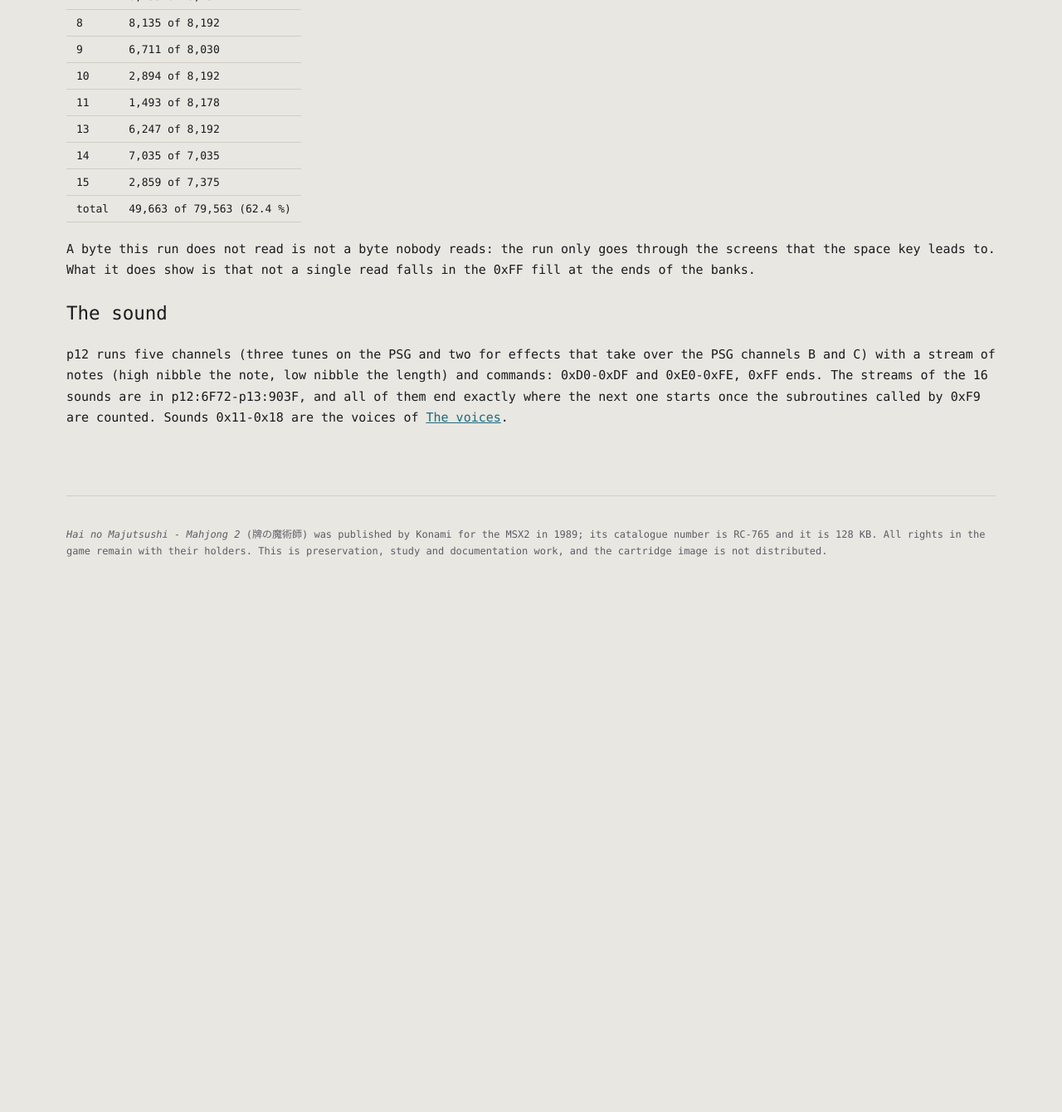
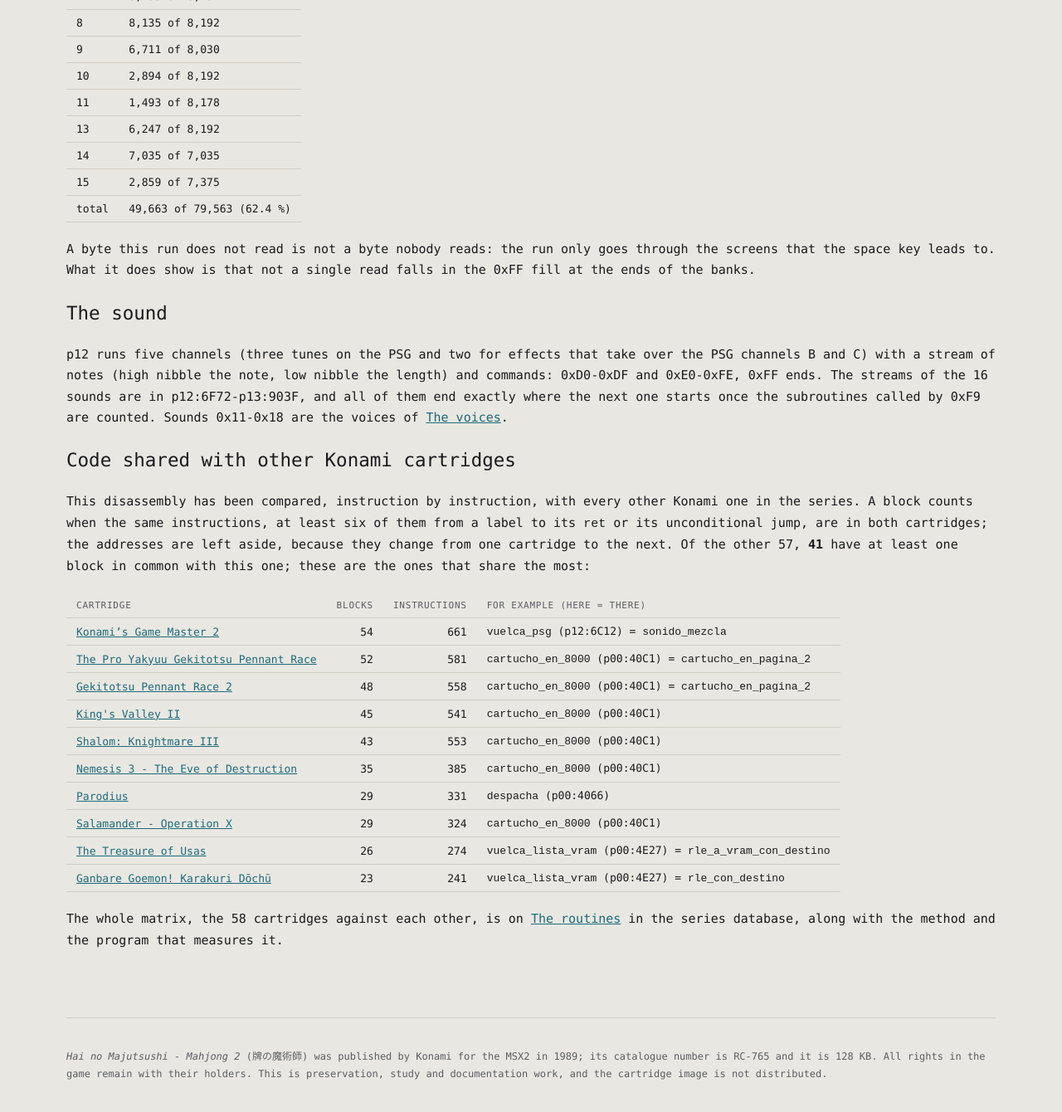
Before and after one commit to antxiko/Majutsushi-disassembly, a Jekyll site: the page built from docs/UNDER-THE-HOOD.md, in a window 1280 px wide and 1400 px high, scrolled down 2615 px. Shown: the top 1340 px of the window at 83% size. Built offline with Jekyll 4.4.1, drawn with Linux system fonts in a browser that asks for light colours; our own code applies the rules of GitHub Pages for plain Markdown files; before the commit the page ends 3385 px from its top, so only the background shows below that.

Commit message:
El codigo que comparte con los otros Konami de la serie
Seccion nueva al final de la pagina del codigo, en ingles y en castellano:
con que cartuchos comparte bloques de instrucciones (las direcciones aparte)
y cuantos. Sale de tools/codigo_comun.py y tools/pon_en_webs.py de
MSX-disassembly-database; la matriz entera esta en su pagina Las rutinas.
El barrido de nombres de otros juegos de los tests quita antes esa seccion,
la unica que los nombra a proposito (sin_compartido).

Co-Authored-By: Claude Opus 5.5 <noreply@anthropic.com>

```diff
--- a/docs/UNDER-THE-HOOD.md
+++ b/docs/UNDER-THE-HOOD.md
@@ -121,3 +121,30 @@ PSG channels B and C) with a stream of notes (high nibble the note, low nibble t
 commands: 0xD0-0xDF and 0xE0-0xFE, 0xFF ends. The streams of the 16 sounds are in p12:6F72-p13:903F,
 and all of them end exactly where the next one starts once the subroutines called by 0xF9 are
 counted. Sounds 0x11-0x18 are the voices of [The voices](THE-VOICES.html).
+
+## Code shared with other Konami cartridges
+
+This disassembly has been compared, instruction by instruction, with
+every other Konami one in the series. A block counts when the same
+instructions, at least six of them from a label to its `ret` or its
+unconditional jump, are in both cartridges; the addresses are left
+aside, because they change from one cartridge to the next. Of the
+other 57, **41** have at least one block in common with this one;
+these are the ones that share the most:
+
+| Cartridge | Blocks | Instructions | For example (here = there) |
+|---|---:|---:|---|
+| [Konami’s Game Master 2](https://antxiko.github.io/GameMaster2-disassembly/) | 54 | 661 | `vuelca_psg` (p12:6C12) = `sonido_mezcla` |
+| [The Pro Yakyuu Gekitotsu Pennant Race](https://antxiko.github.io/PennantRace-disassembly/) | 52 | 581 | `cartucho_en_8000` (p00:40C1) = `cartucho_en_pagina_2` |
+| [Gekitotsu Pennant Race 2](https://antxiko.github.io/PennantRace2-disassembly/) | 48 | 558 | `cartucho_en_8000` (p00:40C1) = `cartucho_en_pagina_2` |
+| [King's Valley II](https://antxiko.github.io/KingsValley2-disassembly/) | 45 | 541 | `cartucho_en_8000` (p00:40C1) |
+| [Shalom: Knightmare III](https://antxiko.github.io/Shalom-disassembly/) | 43 | 553 | `cartucho_en_8000` (p00:40C1) |
+| [Nemesis 3 - The Eve of Destruction](https://antxiko.github.io/Nemesis3-disassembly/) | 35 | 385 | `cartucho_en_8000` (p00:40C1) |
+| [Parodius](https://antxiko.github.io/Parodius-disassembly/) | 29 | 331 | `despacha` (p00:4066) |
+| [Salamander - Operation X](https://antxiko.github.io/Salamander-disassembly/) | 29 | 324 | `cartucho_en_8000` (p00:40C1) |
+| [The Treasure of Usas](https://antxiko.github.io/TreasureOfUsas-disassembly/) | 26 | 274 | `vuelca_lista_vram` (p00:4E27) = `rle_a_vram_con_destino` |
+| [Ganbare Goemon! Karakuri Dōchū](https://antxiko.github.io/GanbareGoemon-disassembly/) | 23 | 241 | `vuelca_lista_vram` (p00:4E27) = `rle_con_destino` |
+
+The whole matrix, the 58 cartridges against each other, is on
+[The routines](https://antxiko.github.io/MSX-disassembly-database/THE-ROUTINES.html) in the series database, along
+with the method and the program that measures it.
```
Also changed, not shown: docs/es/POR-DENTRO.md (+27 -0 lines), tests/test_web.py (+13 -1 lines).
